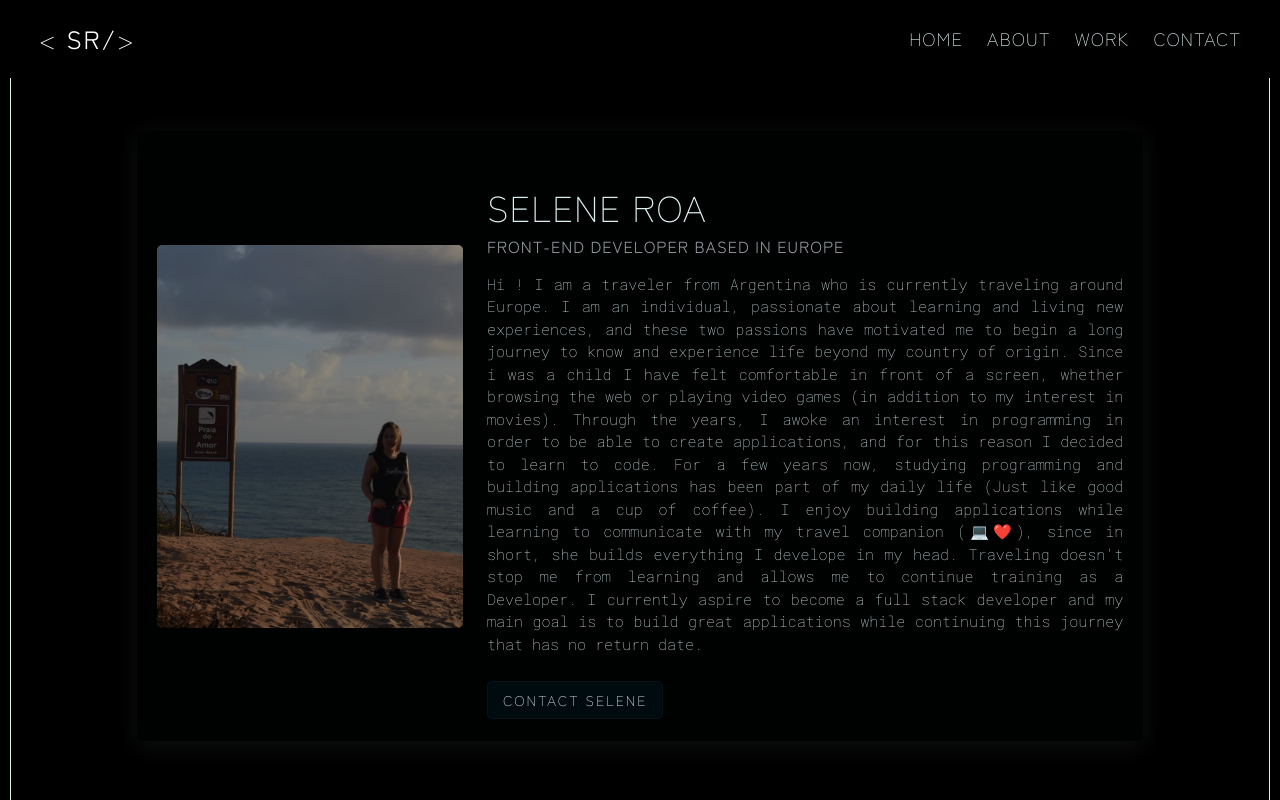
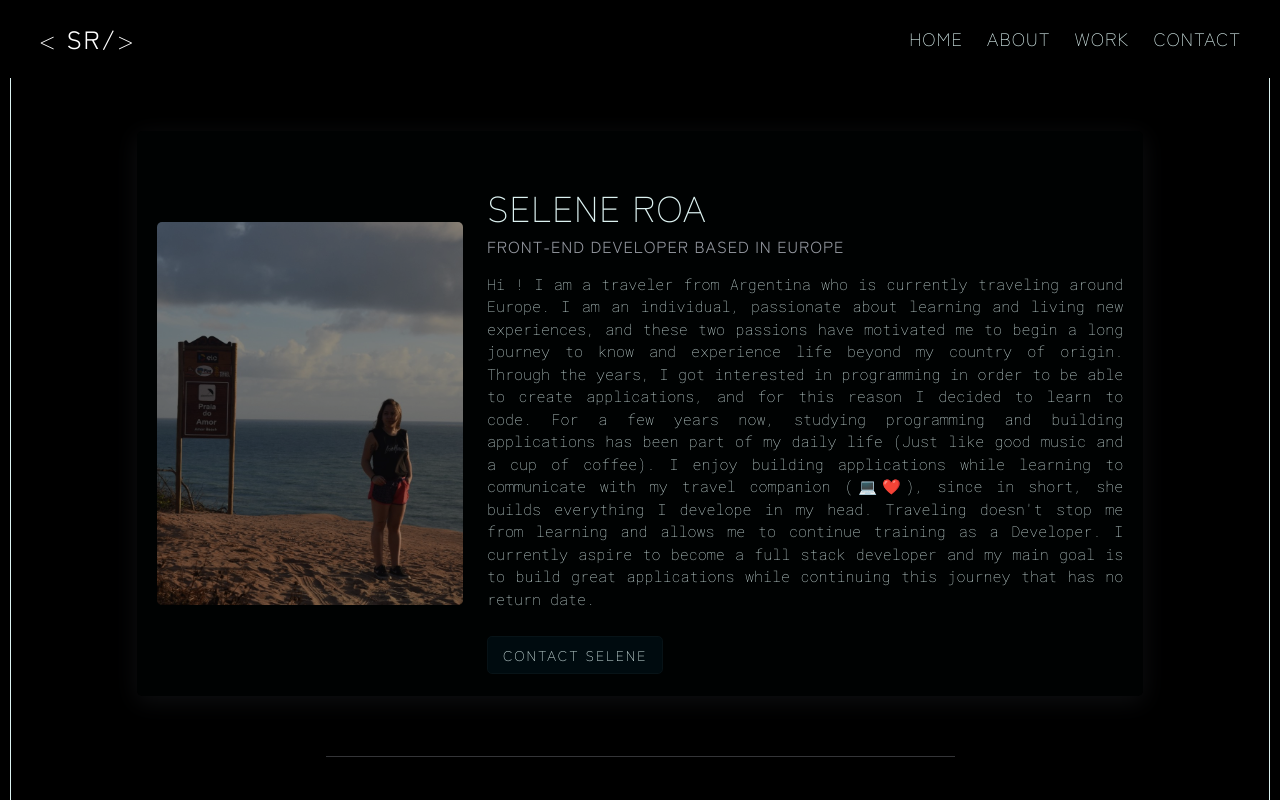
Before and after one commit to punkername007/portfolio-react, a React (Create React App) app: page /about in a window 1280 px wide. Shown: the top 800 px of the page. Built offline with nearby package versions, Linux system fonts and the light colour scheme.

Commit message:
fixed content

```diff
--- a/src/Pages/About.js
+++ b/src/Pages/About.js
@@ -20,20 +20,18 @@ export default function About() {
               around Europe. I am an individual, passionate about learning and
               living new experiences, and these two passions have motivated me
               to begin a long journey to know and experience life beyond my
-              country of origin. Since i was a child I have felt comfortable in
-              front of a screen, whether browsing the web or playing video games
-              (in addition to my interest in movies). Through the years, I awoke
-              an interest in programming in order to be able to create
-              applications, and for this reason I decided to learn to code. For
-              a few years now, studying programming and building applications
-              has been part of my daily life (Just like good music and a cup of
-              coffee). I enjoy building applications while learning to
-              communicate with my travel companion (💻❤️), since in short, she
-              builds everything I develope in my head. Traveling doesn't stop me
-              from learning and allows me to continue training as a Developer. I
-              currently aspire to become a full stack developer and my main goal
-              is to build great applications while continuing this journey that
-              has no return date.
+              country of origin. Through the years, I got interested in
+              programming in order to be able to create applications, and for
+              this reason I decided to learn to code. For a few years now,
+              studying programming and building applications has been part of my
+              daily life (Just like good music and a cup of coffee). I enjoy
+              building applications while learning to communicate with my travel
+              companion (💻❤️), since in short, she builds everything I develope
+              in my head. Traveling doesn't stop me from learning and allows me
+              to continue training as a Developer. I currently aspire to become
+              a full stack developer and my main goal is to build great
+              applications while continuing this journey that has no return
+              date.
             </p>
             <a
               href="/contact"
--- a/src/Projects.json
+++ b/src/Projects.json
@@ -4,7 +4,7 @@
       "projectTitle": "Weather App",
       "projectImg": "/Images/Captura de pantalla 2024-01-03 143601.png",
       "imageAlt": "Weather App preview",
-      "projectDescription": "Weather App built with HTML5a and CSS, using weather API",
+      "projectDescription": "Weather App built in VS Code with HTML5a and CSS, using bootstrap and getting data from weather API",
       "projectSrc": "https://weather-app-sr23.netlify.app/",
       "projectRepoSrc": "https://github.com/punkername007/sheCodes-weatherApp"
     },
@@ -12,7 +12,7 @@
       "projectTitle": "World Clock",
       "projectImg": "/Images/Captura de pantalla 2024-01-03 143645.png",
       "imageAlt": "World Clock App preview",
-      "projectDescription": "World Clock App built with HTML5, CSS and JavaScript, using Moments library",
+      "projectDescription": "World Clock App built in VS Code with HTML5, CSS and JavaScript, using bootstrap and getting data from Moments library",
       "projectSrc": "https://world-clock-sr.netlify.app/",
       "projectRepoSrc": "https://github.com/punkername007/world-clock"
     },
@@ -20,7 +20,7 @@
       "projectTitle": "Road trip planner",
       "projectImg": "/images/Captura de pantalla 2024-01-02 213651.png",
       "imageAlt": "AI Road Trip App preview",
-      "projectDescription": "Road trip Planner built with HTML5, CSS and Javascript, using AI API",
+      "projectDescription": "Responsive Road trip Planner built in VS Code with HTML5, CSS and Javascript, using bootstrap and getting data from AI API",
       "projectSrc": "https://ai-road-trip-planner.netlify.app/",
       "projectRepoSrc": "https://github.com/punkername007/ai-road-trip-planner"
     },
@@ -28,7 +28,7 @@
       "projectTitle": "Afterlife Fan Page",
       "projectImg": "/Images/Captura de pantalla 2024-01-22 220507.png",
       "imageAlt": "Afterlife Fan Page App preview",
-      "projectDescription": "Afterlife responsive fan page built with HTML5 and CSS",
+      "projectDescription": "Afterlife responsive fan page built in VS Code with HTML5 and CSS",
       "projectSrc": "https://afterlife-records-sr.netlify.app/",
       "projectRepoSrc": "https://github.com/punkername007/afterlife-project-2.0"
     },
@@ -36,7 +36,7 @@
       "projectTitle": "Weather App React",
       "projectImg": "/Images/Captura de pantalla 2024-01-22 221143.png",
       "imageAlt": "Afterlife Fan Page App preview",
-      "projectDescription": "Weather App project built in React",
+      "projectDescription": "Responsive Weather App project built in VS Code with React.js",
       "projectSrc": "https://sr-weather-react.netlify.app/",
       "projectRepoSrc": "https://github.com/punkername007/weather-app-react"
     },
@@ -44,7 +44,7 @@
       "projectTitle": "Online Dictionary",
       "projectImg": "/Images/Captura de pantalla 2024-01-28 210051.png",
       "imageAlt": "Afterlife Fan Page App preview",
-      "projectDescription": "Dictionary App project built in React",
+      "projectDescription": "Responsive Dictionary App project built in VS Code with React.js",
       "projectSrc": "https://sr-dictionary-react.netlify.app/",
       "projectRepoSrc": "https://github.com/punkername007/dictionary-project"
     }
```
